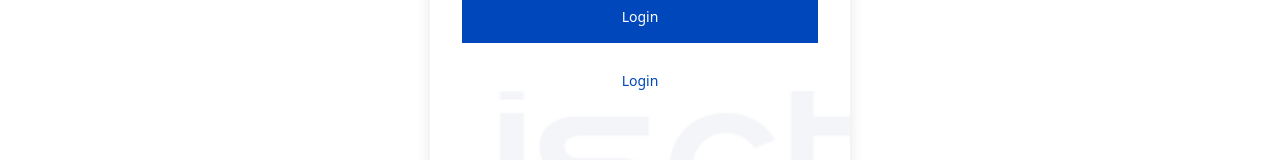
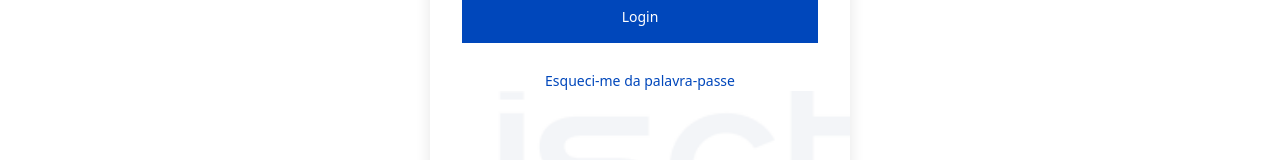
Before and after one commit to tiagompsimoes/Projeto_Web, a React (Vite) app: page /login in a window 1280 px wide. Shown: the part 371-531 px from the top of the page. Built offline with nearby package versions, Linux system fonts and the light colour scheme.

Commit message:
feat: adiciona botão esqueci-me palavra-passe

```diff
--- a/src/pages/Login.jsx
+++ b/src/pages/Login.jsx
@@ -39,8 +39,8 @@ const Login = () => {
                 <button type="submit">Login</button>
             </form>
 
-            <NavLink to="/login" className="link">
-                Login
+            <NavLink to="/forgotpassword" className="link">
+                Esqueci-me da palavra-passe
             </NavLink>
 
             <div className='watermark'>
```
